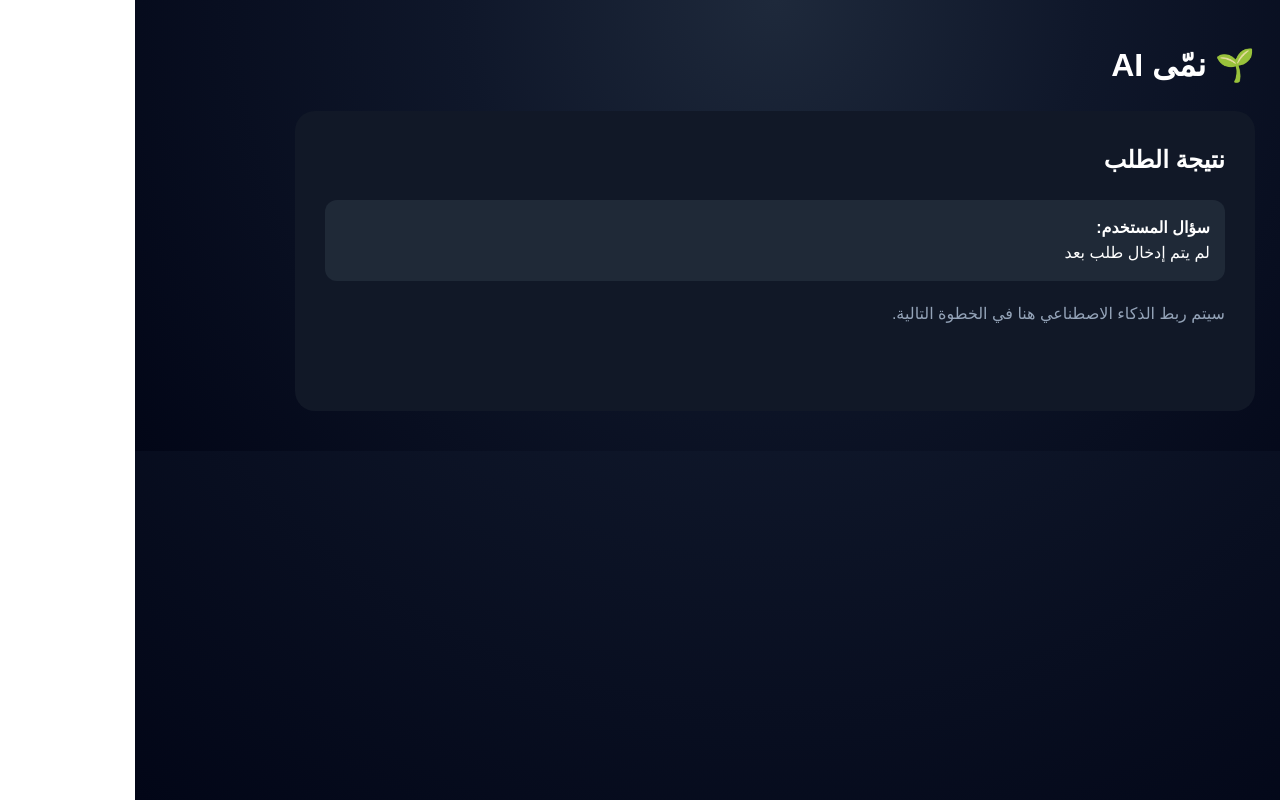
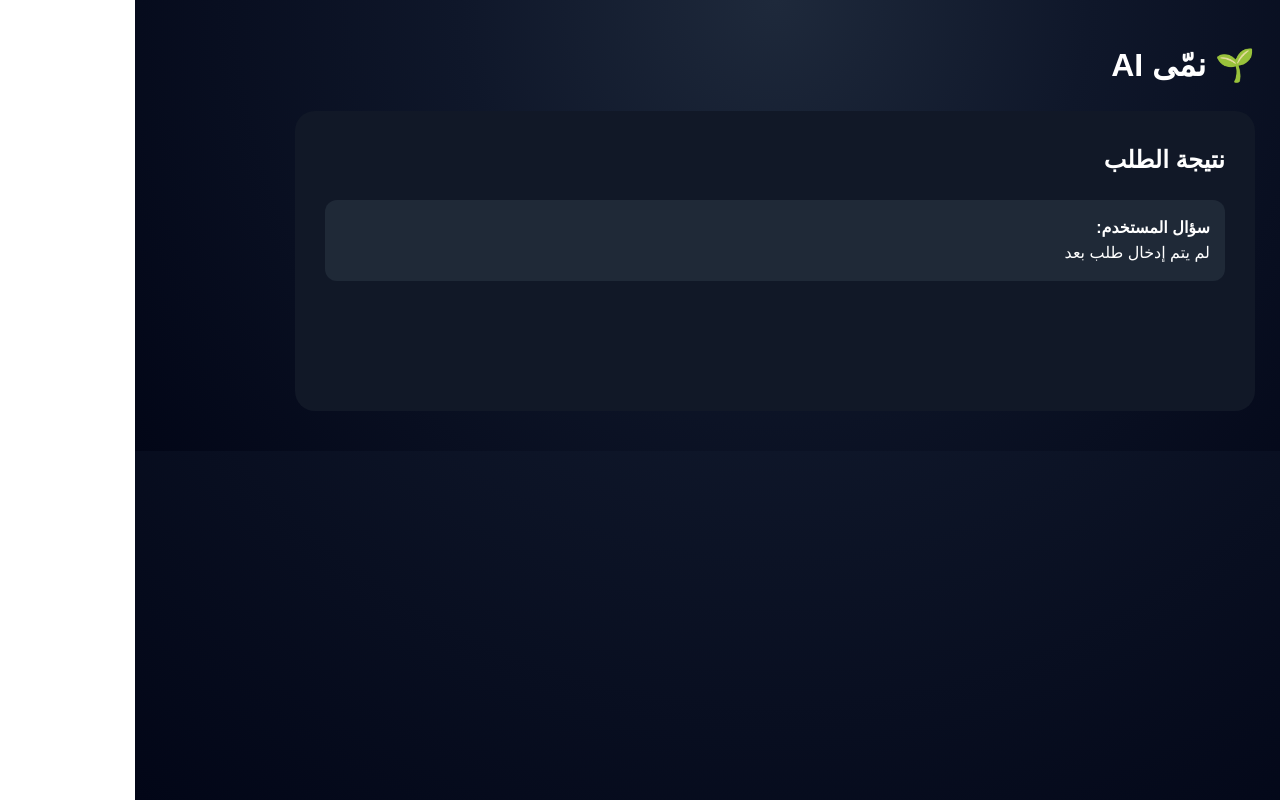
Before and after one commit to namma-ai-sa/namma-ai, a Next.js app: page /ai in a window 1280 px wide. Built offline with nearby package versions, Linux system fonts and the light colour scheme.

Commit message:
fix ai query

```diff
--- a/app/ai/page.jsx
+++ b/app/ai/page.jsx
@@ -1,5 +1,8 @@
-export default async function AIPage({ searchParams }) {
-  const question = searchParams?.q || "";
+export default async function AIPage(props) {
+  const searchParams = await props.searchParams;
+
+  const question =
+    searchParams?.q || "لم يتم إدخال طلب بعد";
 
   return (
     <main
@@ -10,13 +13,7 @@ export default async function AIPage({ searchParams }) {
         color: "white",
       }}
     >
-      <h1
-        style={{
-          marginBottom: "20px",
-        }}
-      >
-        🌱 نمّى AI
-      </h1>
+      <h1>🌱 نمّى AI</h1>
 
       <div
         style={{
@@ -24,29 +21,22 @@ export default async function AIPage({ searchParams }) {
           borderRadius: "20px",
           padding: "30px",
           minHeight: "300px",
+          marginTop: "20px",
         }}
       >
         <h2>نتيجة الطلب</h2>
 
         <div
           style={{
-            marginTop: "20px",
+            background: "#1f2937",
             padding: "15px",
             borderRadius: "12px",
-            background: "#1f2937",
+            marginTop: "20px",
           }}
         >
           <strong>سؤال المستخدم:</strong>
-          <p>{question || "لم يتم إدخال طلب بعد"}</p>
-        </div>
 
-        <div
-          style={{
-            marginTop: "20px",
-            color: "#94a3b8",
-          }}
-        >
-          سيتم ربط الذكاء الاصطناعي هنا في الخطوة التالية.
+          <p>{question}</p>
         </div>
       </div>
     </main>
```
